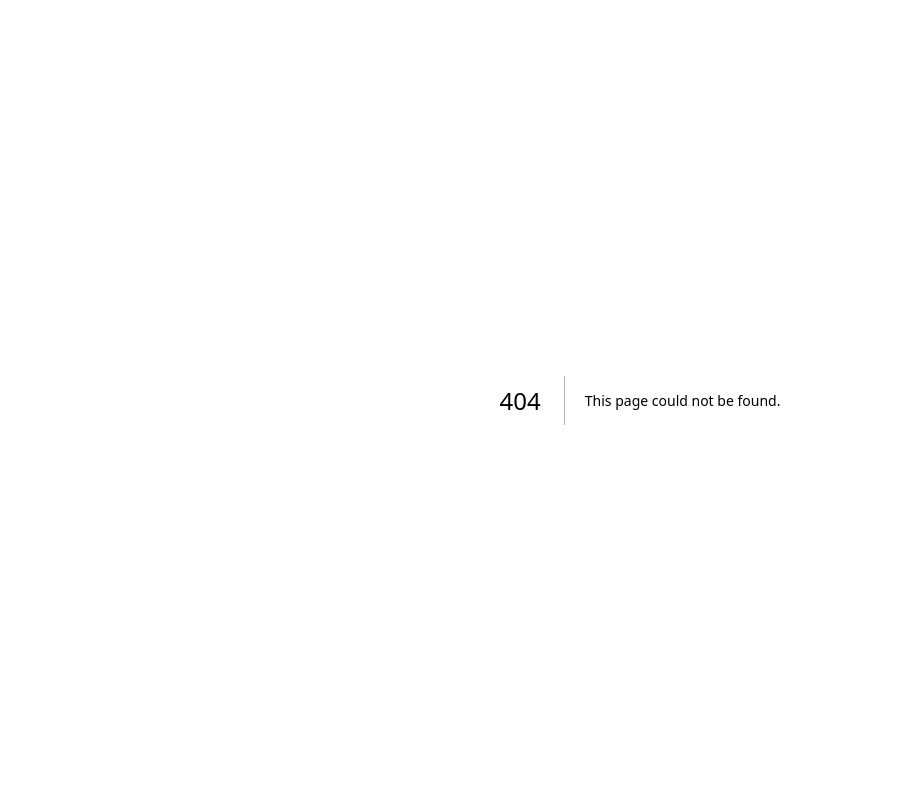
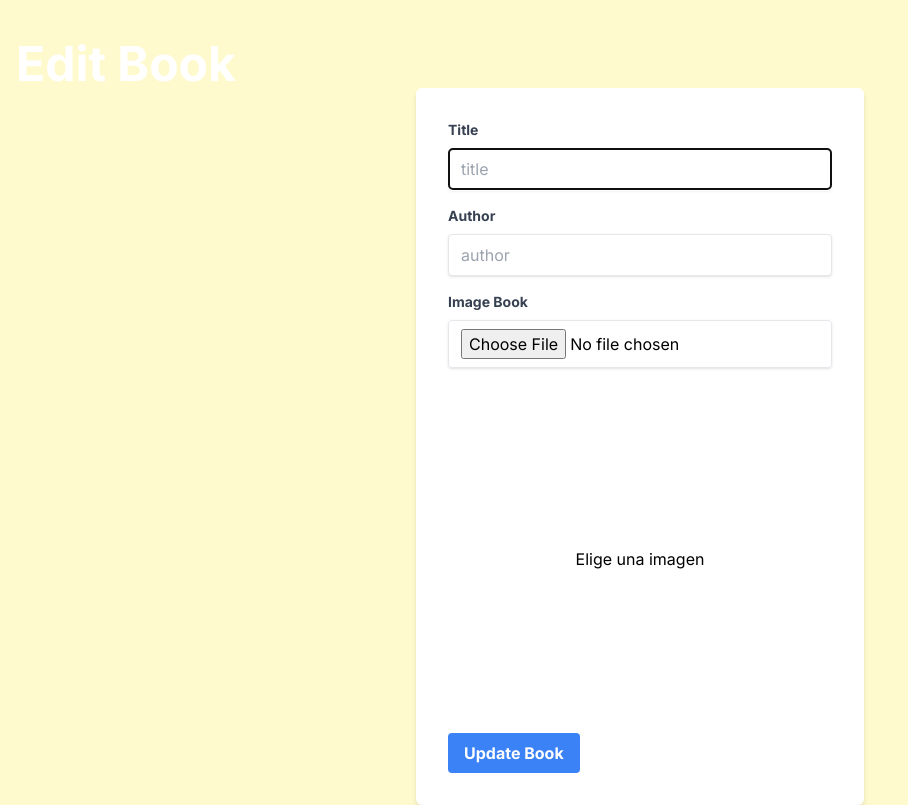
Before and after one commit to jaimesalebe/nextjs-books, a Next.js app: page /books/edit/1 in a window 1280 px wide. Before the commit this address had no page. Shown: the whole page, without its empty margins (0-908 px from the left). Built offline with nearby package versions, Linux system fonts and the light colour scheme; no server answers.

Commit message:
new changes

```diff
--- a/src/app/books/[id]/page.tsx
+++ b/src/app/books/[id]/page.tsx
@@ -1,5 +1,5 @@
 import Buttons from "@/components/Buttons"
-import { getBookById } from "@/services/getData"
+import { getBookById } from "@/services/crudService"
 import axios from "axios"
 import Image from "next/image"
 import Link from "next/link"
@@ -23,7 +23,7 @@ export default async function BooksById({ params }: { params: { id: string } })
                     width={220}
                     height={310}
                     className="aspect-[220/310]" />
-                <Buttons bookId={book.id} />
+                <Buttons bookId={`${book.id}`} />
             </section>
         </main>
     )
--- /dev/null
+++ b/src/app/books/edit/[id]/page.tsx
@@ -0,0 +1,3 @@
+import NewBook from "@/app/books/new/page"
+
+export default NewBook
--- /dev/null
+++ b/src/app/books/new/page.tsx
@@ -0,0 +1,14 @@
+import BookForm from "@/components/BookForm";
+
+export default function NewBook({ params }: { params: { id: string } }) {
+
+
+    return (
+        <main className="container my-10 h-[calc(100vh-6rem)]">
+            <h1 className="text-5xl font-bold w-fit text-white">{params.id ? "Edit Book" : "New Book"}</h1>
+            <section className="grid place-items-center h-full w-full">
+                <BookForm />
+            </section>
+        </main>
+    )
+}
--- a/src/app/books/page.tsx
+++ b/src/app/books/page.tsx
@@ -1,5 +1,5 @@
 import Book from "@/components/Book";
-import { getBooks } from "@/services/getData";
+import { getBooks } from "@/services/crudService";
 import Link from "next/link";
 
 export default async function Books() {
@@ -7,15 +7,15 @@ export default async function Books() {
   const books = await getBooks()
 
   return (
-    <main className="container mx-auto my-10">
+    <main className="container my-10">
       <div className="flex justify-between items-center">
         <h1 className="text-5xl font-bold w-fit">Books</h1>
-        <Link className="bg-blue-500 hover:bg-blue-700 p-3 rounded" href="/new">Add Book</Link>
+        <Link className="bg-blue-500 hover:bg-blue-700 p-3 rounded" href="/books/new">Add Book</Link>
       </div>
       <section className="">
         {
           books ?
-            <ul className="flex flex-wrap justify-center items-center gap-4 my-4">
+            <ul className="flex flex-wrap justify-center md:justify-start items-center gap-4 my-10">
               {
                 books.map((book: Book) => (
                   <li className="w-fit" key={book.id}>
--- a/src/app/new/page.tsx
+++ /dev/null
@@ -1,14 +0,0 @@
-import BookForm from "@/components/BookForm";
-
-export default function NewBook() {
-
-
-    return (
-        <main className="container mx-auto my-10 h-[calc(100vh-6rem)]">
-            <h1 className="text-5xl font-bold w-fit text-white">New Book</h1>
-            <section className="grid place-items-center h-full w-full">
-                <BookForm />
-            </section>
-        </main>
-    )
-}
--- a/src/components/BookForm.tsx
+++ b/src/components/BookForm.tsx
@@ -1,8 +1,10 @@
 'use client'
-import { useRef, useState } from "react"
+import { useRef, useState, useEffect } from "react"
 import axios from "axios"
 import Image from "next/image"
-import { useRouter } from "next/navigation"
+import { useRouter, useParams } from "next/navigation"
+import { getBookById } from "@/services/crudService"
+import { postBook, putBook } from "@/services/crudService"
 
 export default function BookForm() {
 
@@ -13,6 +15,19 @@ export default function BookForm() {
     const [file, setFile] = useState<File | null>(null)
     const form = useRef<HTMLFormElement | null>(null);
     const router = useRouter()
+    const params = useParams()
+
+    useEffect(() => {
+        if (params.id) {
+            getBookById({ bookId: `${params.id}` })
+                .then((res) => {
+                    setBook({
+                        title: res.title,
+                        author: res.author
+                    })
+                })
+        }
+    }, [])
 
     function handleChange(e: React.ChangeEvent<HTMLInputElement>) {
         setBook({
@@ -23,20 +38,21 @@ export default function BookForm() {
 
     async function handleSubmit(e: React.FormEvent<HTMLFormElement>) {
         e.preventDefault()
+
         const formData = new FormData()
         formData.append('title', book.title)
         formData.append('author', book.author)
         file && formData.append('file', file)
 
-        await axios.post(`http://localhost:8080/api/books`, formData, {
-            headers: {
-                'Content-Type': 'multipart/form-data'
-            }
-        })
+        if (!params.id) {
+            postBook({ formData })
 
-        await axios.get('api/revalidate?tag=books')
+        } else {
+            putBook({ formData, id: `${params.id}` })
+        }
 
         form.current?.reset()
+        await axios.get('/api/revalidate?tag=books')
         router.push("/books")
         router.refresh()
     }
@@ -52,9 +68,9 @@ export default function BookForm() {
                 onChange={handleChange}
                 id="title"
                 name="title"
+                value={book.title}
                 autoFocus
                 required
-                pattern="^[a-zA-Z0-9\s]*$"
             />
 
             <label className="block text-gray-700 text-sm font-bold mb-2" htmlFor="author">Author</label>
@@ -65,8 +81,9 @@ export default function BookForm() {
                 onChange={handleChange}
                 id="author"
                 name="author"
+                value={book.author}
                 required
-                pattern="^[a-zA-Z0-9\s]*$" />
+            />
 
             <label className="block text-gray-700 text-sm font-bold mb-2" htmlFor="imageBook">Image Book</label>
             <input
@@ -84,7 +101,7 @@ export default function BookForm() {
                 }
             </section>
             <button className="bg-blue-500 hover:bg-blue-700 text-white font-bold py-2 px-4 rounded">
-                Save Book
+                {params.id ? "Update Book" : "Save Book"}
             </button>
         </form>
 
--- a/src/components/Buttons.tsx
+++ b/src/components/Buttons.tsx
@@ -1,15 +1,17 @@
 'use client'
 
+import { deleteBook } from "@/services/crudService"
 import axios from "axios"
+import Link from "next/link"
 import { useRouter } from "next/navigation"
 
-export default function Buttons({ bookId }: { bookId: number }) {
+export default function Buttons({ bookId }: { bookId: string }) {
 
     const router = useRouter()
 
     async function handleDelete() {
         if (confirm("Are you sure you want to delete this book?")) {
-            const res = await axios.delete('http://localhost:8080/api/books/' + bookId)
+            const res = await deleteBook({ bookId })
             if (res.status === 200 || 204) {
                 await axios.get('/api/revalidate?tag=books')
                 router.push("/books")
@@ -23,9 +25,9 @@ export default function Buttons({ bookId }: { bookId: number }) {
             <button className="hover:underline" onClick={handleDelete}>
                 Delete
             </button>
-            <button className="hover:underline" >
+            <Link href={`/books/edit/${bookId}`} className="hover:underline" >
                 Edit
-            </button>
+            </Link>
         </div>
     )
 }
```
